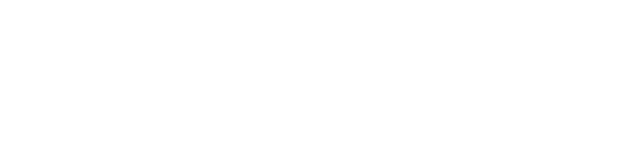
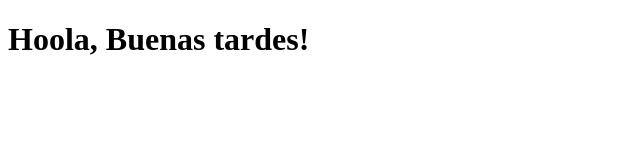
Before and after one commit to JSR94/test_lmsi_seo, a plain HTML site: page index.html in a window 1280 px wide. Shown: the whole page, without its empty margins (0-640 px from the left). Drawn offline with Linux system fonts and the light colour scheme.

Commit message:
Update index.html

```diff
--- a/index.html
+++ b/index.html
@@ -6,6 +6,7 @@
     <title>Document</title>
 </head>
 <body>
+    <h1>Hoola, Buenas tardes!</h1>
+</body>
 
-</body>
 </html>
```
